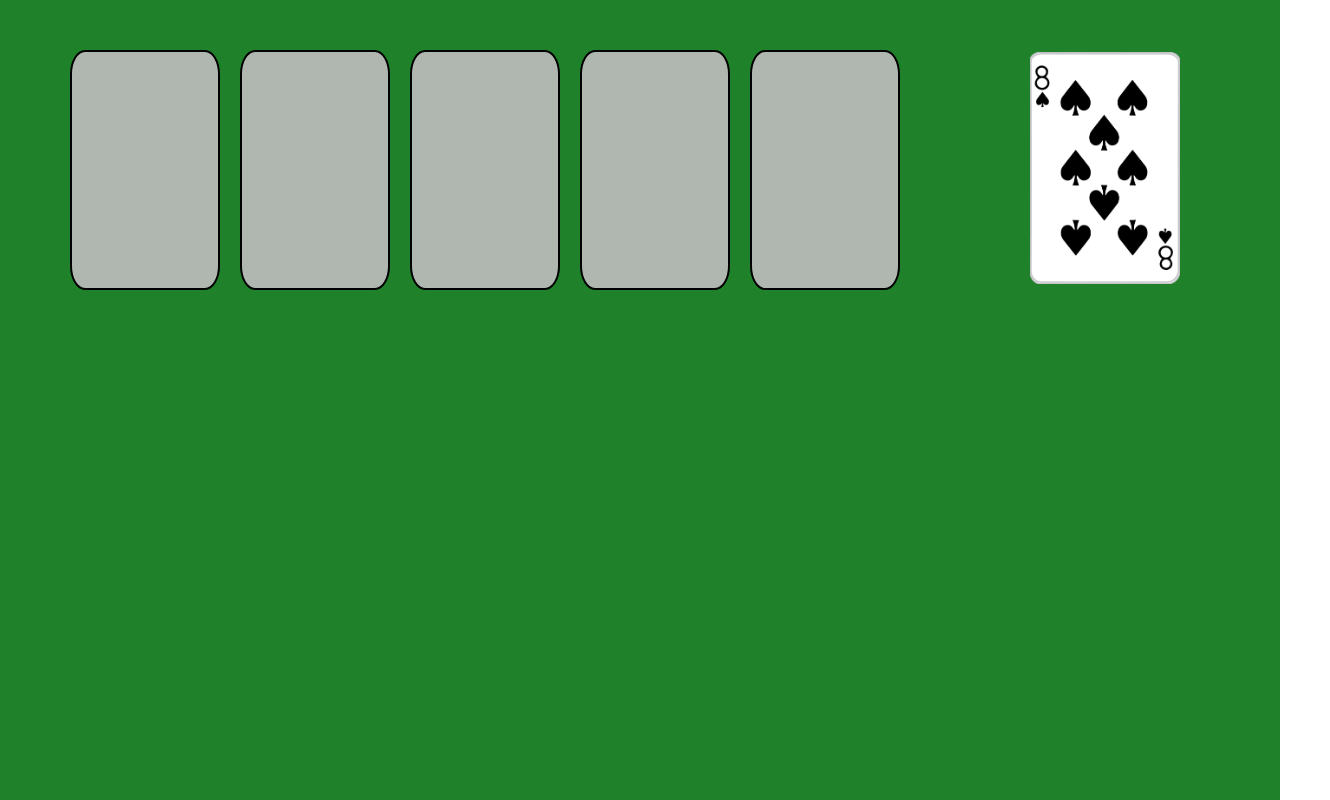
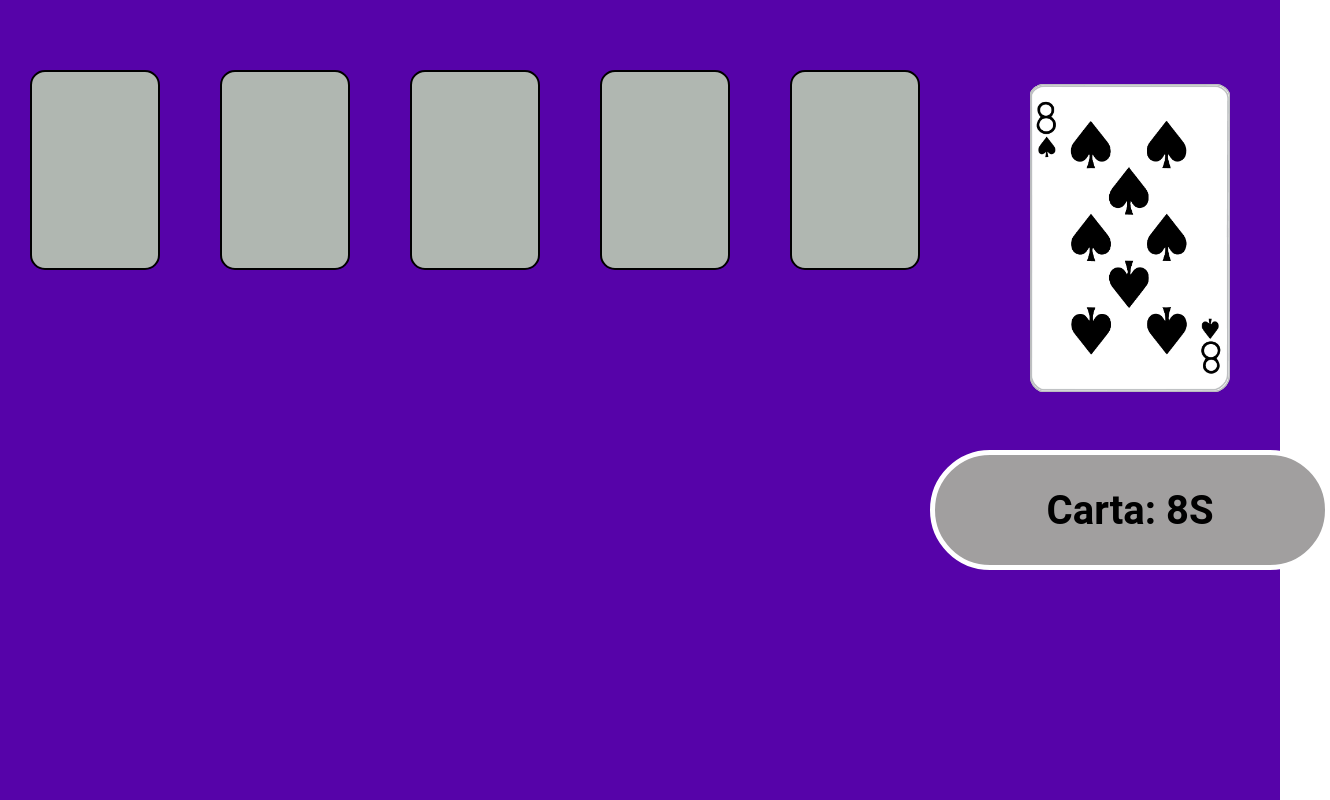
Before and after one commit to ImSebz/Cartas-Sanofi, a plain HTML site: page index.html in a window 1280 px wide. Shown: the whole page, 1330 px wide, since content can reach past the window. Drawn offline with Linux system fonts and the light colour scheme.

Commit message:
Mayor changes

```diff
--- a/assets/js/app.js
+++ b/assets/js/app.js
@@ -6,6 +6,7 @@ const types = ['C', 'D', 'H', 'S'],
 
 // Referencias del HTML
 const deckContainer = document.querySelector('.deck-container');
+const containers = document.querySelectorAll('.a-container, .b-container, .c-container, .d-container, .e-container');
 
 const createDeck = () => {
 
@@ -25,55 +26,89 @@ const createDeck = () => {
 createDeck();
 
 let shuffleDeck = _.shuffle(deck);
-// console.log(shuffleDeck);
+const cardsTextDiv = document.querySelector('.cards-text');
 
-for (let card of shuffleDeck) {
+for (let cardId of shuffleDeck) {
     const cardElement = document.createElement('div');
     cardElement.classList.add('card');
-    cardElement.id = card;
-    cardElement.draggable = true;
-    cardElement.innerHTML = `<img src="assets/cards/${card}.png" alt="card">`;
+    cardElement.id = cardId;
+    cardElement.innerHTML = `<img src="assets/cards/${cardId}.png" alt="card">`;
+
+    cardsTextDiv.textContent = `Carta: ${cardId}`;
 
     cardElement.addEventListener('dragstart', (event) => {
         event.dataTransfer.setData('text/plain', cardElement.id);
     });
 
+    cardElement.addEventListener('dragend', () => {
+        // Wait for the DOM updates to complete
+        setTimeout(() => {
+            // Get all the cards in the deck container
+            const cardsInDeck = deckContainer.querySelectorAll('.card');
+
+            // If there are cards left in the deck
+            if (cardsInDeck.length > 0) {
+                // Get the last card in the deck
+                const lastCardInDeck = cardsInDeck[cardsInDeck.length - 1];
+
+                // Update the cardsTextDiv content with the last card in the deck
+                cardsTextDiv.textContent = `Carta: ${lastCardInDeck.id}`;
+            } else {
+                // If no cards are left in the deck, clear the text
+                cardsTextDiv.textContent = '';
+            }
+        }, 0);
+    });
+
     cardElement.addEventListener('click', () => {
-        alert(`Carta: ${card}`);
+        alert(`Carta: ${cardId}`);
+        // cardsTextDiv.textContent = `Carta: ${cardId}`;
     });
 
     deckContainer.append(cardElement);
 
-
 }
 
-let containers = document.querySelectorAll('.a-container, .b-container, .c-container, .d-container, .e-container');
 
 for (let container of containers) {
-    container.addEventListener('dragover', (event) => {
-        event.preventDefault(); // Prevent the default to allow drop
-    });
+    container.addEventListener('dragover', event => event.preventDefault());
 
-    container.addEventListener('drop', (event) => {
-        event.preventDefault();
+    container.addEventListener('drop', event => {
         let cardId = event.dataTransfer.getData('text/plain');
         let card = document.getElementById(cardId);
+        if (deckContainer.querySelectorAll('.card').length === 0) {
+            // If not, prevent the drop and return
+            event.preventDefault();
+            return;
+        }
+
+        event.preventDefault();
         container.append(card);
+        adjustCardMargins();
     });
 }
 
+const adjustCardMargins = () => {
+    // Select all containers
+    const containers = document.querySelectorAll('.a-container, .b-container, .c-container, .d-container, .e-container');
 
+    // Loop through each container
+    containers.forEach(container => {
+        // Select all cards in the current container
+        const cards = container.querySelectorAll('.card');
 
+        // Loop through each card
+        cards.forEach((card, index) => {
+            // Add a top margin to the card, increasing with each new card
 
-deckContainer.addEventListener('click', () => {
-    const cards = deckContainer.querySelectorAll('.card');
+            if (index == 0) {
+                card.style.marginTop = '0px';
+                return;
+            }
+            card.style.marginTop = `${45 * (index + 1)}px`;
+        });
+    });
+}
 
-        if (cards.length > 0) {
-            let newCard = shuffleDeck.pop();
-            console.log(newCard);
-            // console.log(shuffleDeck);
-        }
-
-        //TODO:: Agregar información al dar click en cada carta
-
-});
+// Call the function initially
+adjustCardMargins();
--- a/assets/styles/style.css
+++ b/assets/styles/style.css
@@ -8,8 +8,7 @@
     width: 100%;
     height: 100vh;
     display: flex;
-    position: relative;
-    background-color: rgb(31, 130, 43);
+    background: #5603a9;
     padding: 20px;
 }
 
@@ -17,18 +16,41 @@
     display: flex;
     justify-content: center;
     align-items: center;
-    /* background: black; */
-    width: 75%;
+    width: 1200px;
     height: 300px;
+    gap: 40px;
 }
 
 .deck-container{
     display: flex;
     justify-content: center;
     align-items: center;
-    width: 25%;
+    width: 400px;
     height: 300px;
+    margin-top: 70px;
 
+}
+
+.info-cards-container {
+    display: flex;
+    flex-direction: column;
+    justify-content: flex-start;
+    align-items: center;
+}
+
+.cards-text {
+    display: flex;
+    justify-content: center;
+    align-items: center;
+    font-size: 40px;
+    font-family: 'Roboto', sans-serif;
+    font-weight: 600;
+    background: #a19f9f;
+    margin-top: 60px;
+    width: 400px;
+    height: 120px;
+    border-radius: 200px;
+    border: 5px solid #fff;
 }
 
 .card-back{
@@ -46,17 +68,24 @@
 }
 
 .card img {
-    width: 150px;
+    width: 200px;
     height: auto;
 }
 
 
 .a-container, .b-container, .c-container, .d-container, .e-container {
-    border: 2px solid #000; /* Adjust as needed */
-    padding: 10px; /* Adjust as needed */
-    margin: 10px; /* Adjust as needed */
-    width: 150px;
-    height: 240px;
-    border-radius: 10%;
+    border: 2px solid #000;
+    display: flex;
+    justify-content: center;
+    align-items: center;
+    padding: 10px;
+    margin: 10px;
+    width: 130px;
+    height: 200px;
+    border-radius: 15px;
     background: rgb(176, 183, 177);
 }
+
+.a-container img, .b-container img, .c-container img, .d-container img, .e-container img {
+    width: 100px;
+}
--- a/index.html
+++ b/index.html
@@ -1,11 +1,13 @@
 <!DOCTYPE html>
 <html lang="en">
+
 <head>
     <meta charset="UTF-8">
     <meta name="viewport" content="width=device-width, initial-scale=1.0">
     <link rel="stylesheet" href="assets/styles/style.css">
     <title>Juego cartas</title>
 </head>
+
 <body>
     <div class="container">
         <div class="symbol-container">
@@ -15,13 +17,20 @@
             <div class="d-container"></div>
             <div class="e-container"></div>
         </div>
-        <div class="deck-container">
-            <div class="card-back">
-                <img src="assets/cards/grey_back.png" alt="fondo">
+        <div class="info-cards-container">
+            <div class="deck-container">
+                <div class="card-back">
+                    <img src="assets/cards/grey_back.png" alt="fondo">
+                </div>
+            </div>
+            <div class="cards-text">
+                Cartas
             </div>
         </div>
     </div>
+
     <script src="assets/js/underscore-min.js"></script>
     <script src="assets/js/app.js"></script>
 </body>
+
 </html>
```
